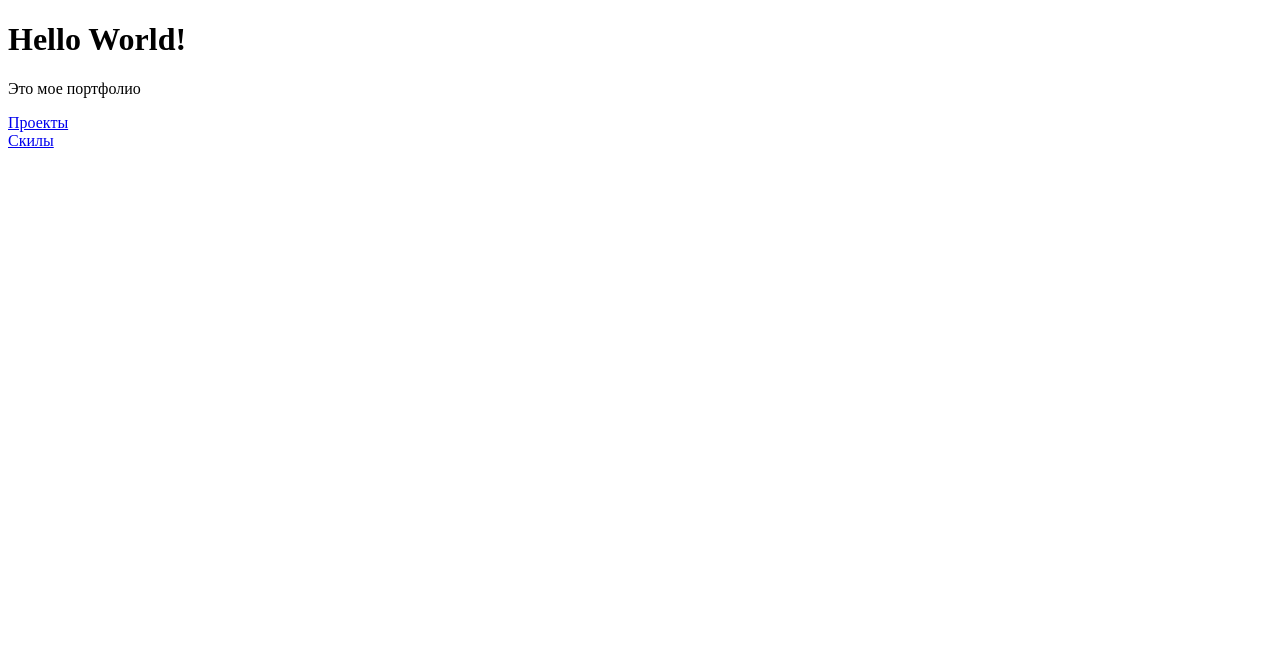
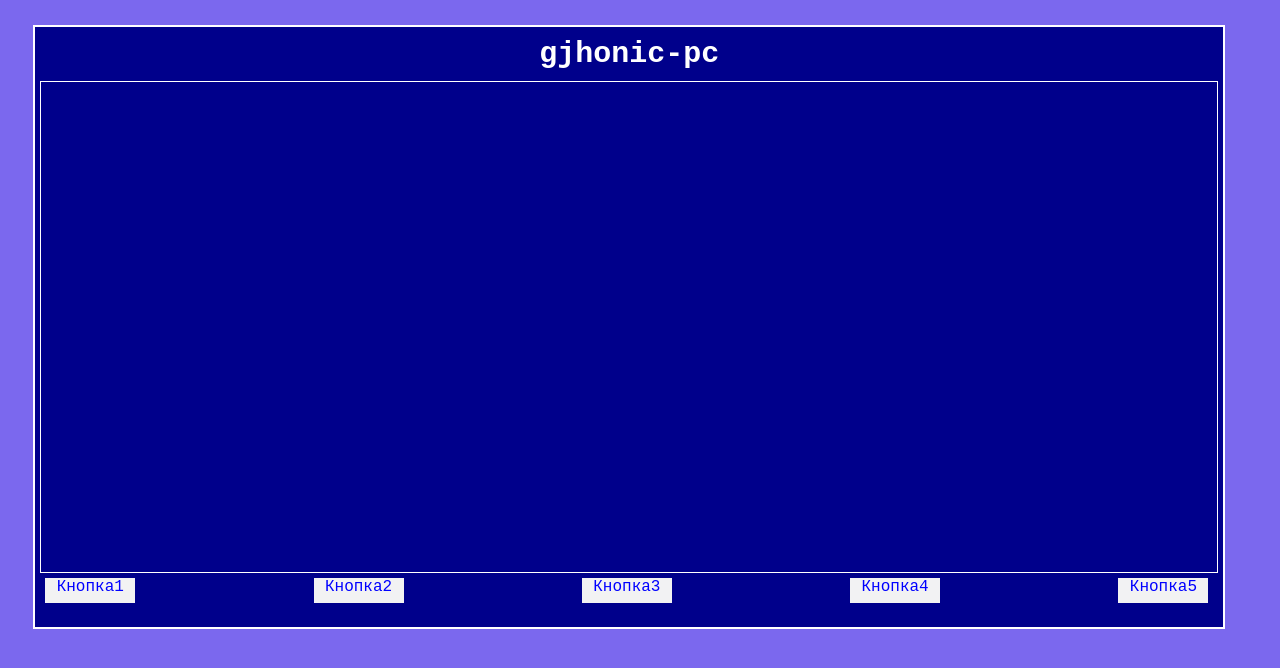
Before and after one commit to gjhonic/me, a plain HTML site: page docs/index.html in a window 1280 px wide. Drawn offline with Linux system fonts and the light colour scheme; files that its build step writes are made by us from their sources.

Commit message:
Вернул старый формат

```diff
--- a/docs/index.html
+++ b/docs/index.html
@@ -2,15 +2,28 @@
 <html>
 <head>
 	<meta charset="utf-8">
-	<link rel="stylesheet" type="text/css" href="style/main.css">
+	<link rel="stylesheet" type="text/css" href="styles/main.css">
 	<title>Та дам</title>
 
 </head>
 <body>
-	<h1>Hello World!</h1>
+	<div class="display">
+		<div class="display-title">gjhonic-pc</div>
+		<div class="display-internal">
+
+		</div>
+		<div class='display-panel-buttons'>
+			<span class="display-button">Кнопка1</span>
+			<span class="display-button">Кнопка2</span>
+			<span class="display-button">Кнопка3</span>
+			<span class="display-button">Кнопка4</span>
+			<span class="display-button">Кнопка5</span>
+		</div>
+	</div>
+
+	<!-- <h1>Hello World!</h1>
 	<p>Это мое портфолио</p>
-
 	<a href="pages/projects.html">Проекты</a><br>
-	<a href="pages/skils.html">Скилы</a>
+	<a href="pages/skils.html">Скилы</a> -->
 </body>
 </html>
--- a/docs/styles/main.css
+++ b/docs/styles/main.css
@@ -0,0 +1,44 @@
+body{
+	background-color: #7B68EE;
+}
+
+.display{
+	width: 94%;
+	margin: 2%;
+	height: 600px;
+	background-color: #00008B;
+	border: 2px solid white;
+	color: white;
+	font-family: "Courier New";
+}
+.display-title{
+	text-align: center;
+	font-size: 30px;
+	font-weight: bold;
+	margin: 10px 0;
+}
+.display-internal{
+	margin: 5px;
+	height: 490px;
+	border: 1px double white;
+}
+
+.display-panel-buttons{
+	overflow-x: auto;
+	display: flex;
+	justify-content: space-between;
+	margin: 0 10px;
+}
+.display-button{
+	height:25px;
+	width: 90px;
+	color: blue;
+	margin: 0 5px 5px 0;
+	text-align: center;
+	font-family: "Courier New";
+	background-color: #F2F2F3;
+	border: none;
+}
+.display-button:hover{
+	cursor: pointer;
+}
```
